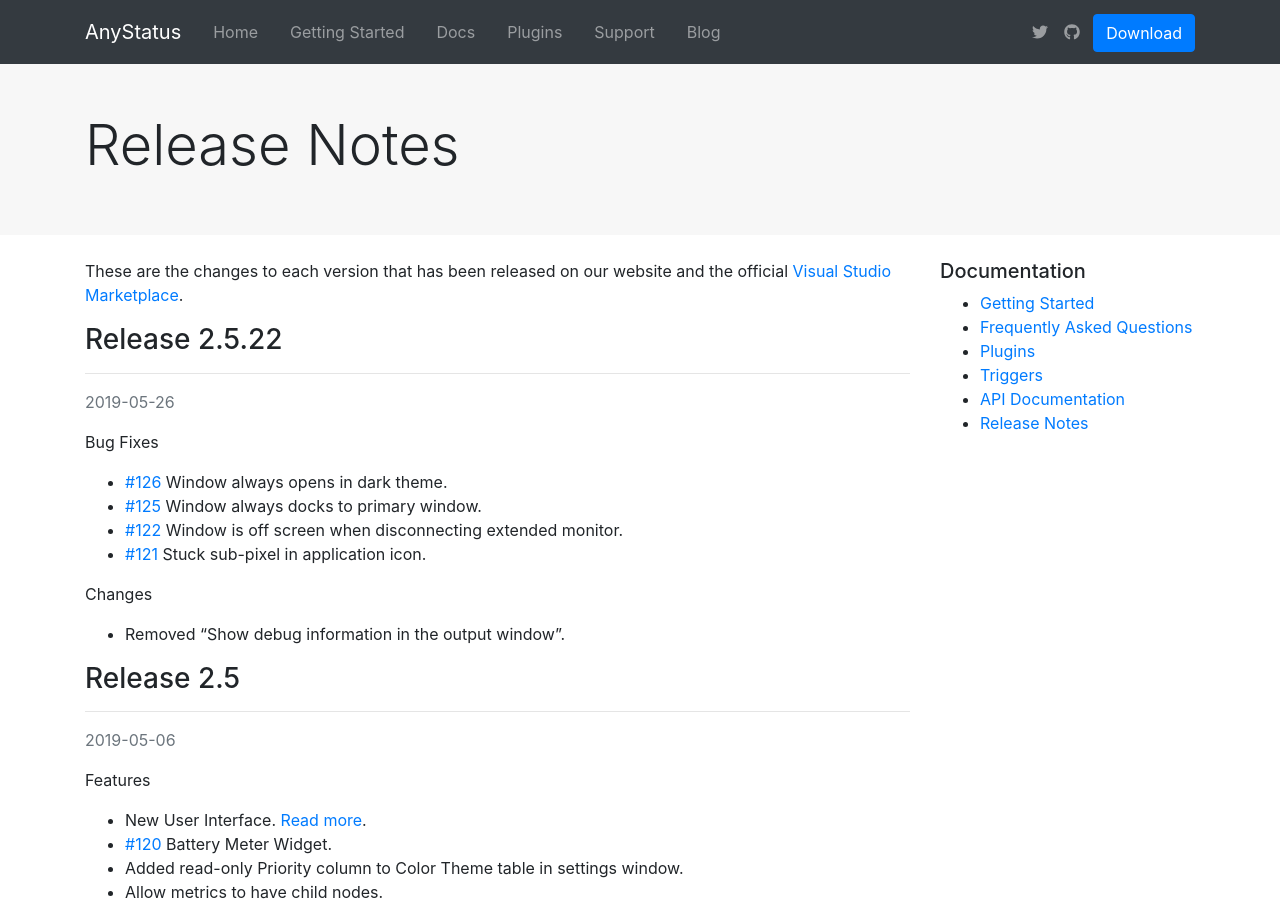
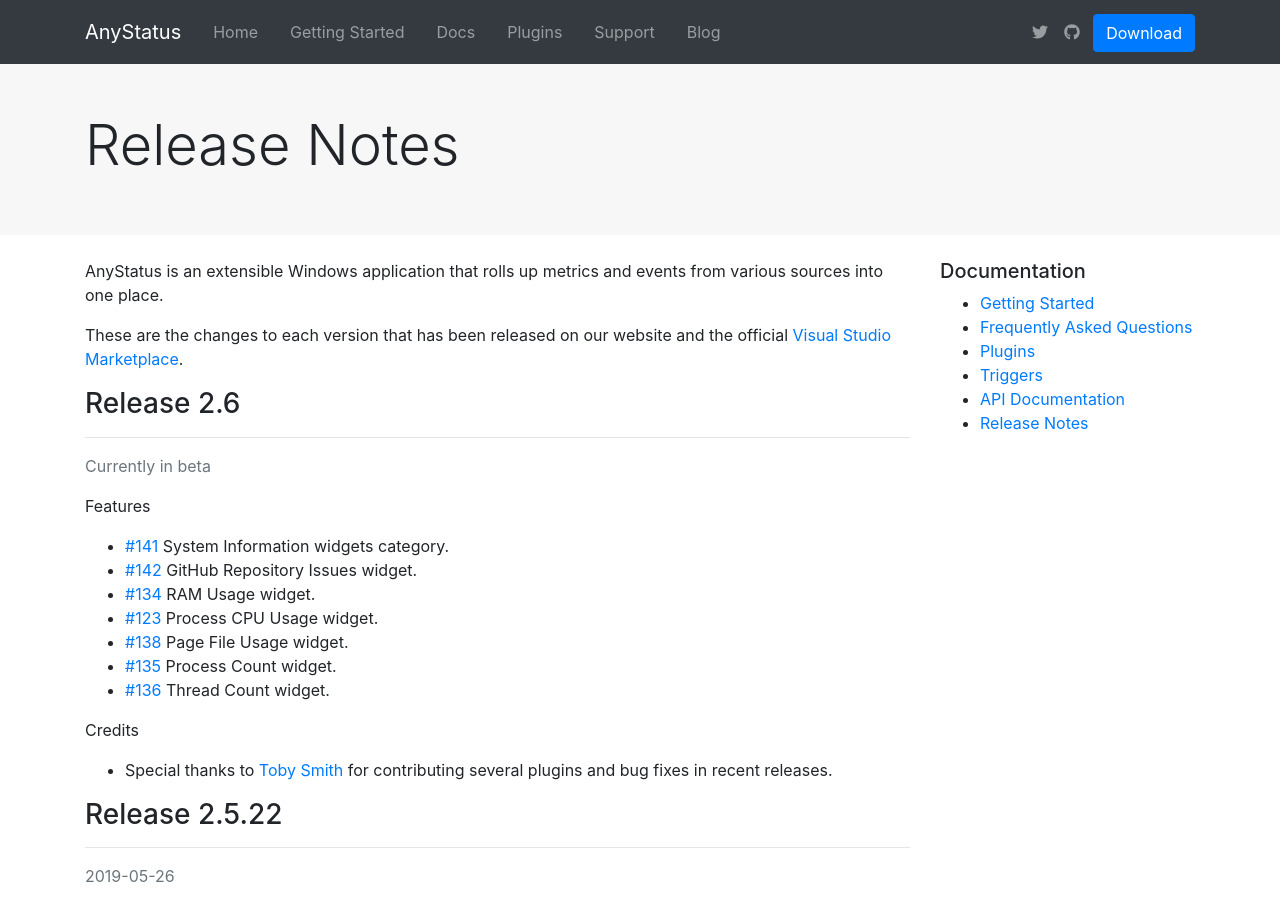
Before and after one commit to AnyStatus/anystatus.github.io, a Jekyll site: the page built from docs/release-notes.md, in a window 1280 px wide and 900 px high. Built offline with Jekyll 4.4.1, drawn with Linux system fonts in a browser that asks for light colours; comment, search, counter and statistics services are not loaded.

Commit message:
release 2.6 notes

```diff
--- a/_includes/footer.html
+++ b/_includes/footer.html
@@ -12,7 +12,7 @@
                         <li><a class="text-muted" href="/docs">Documentation</a></li>
                         <li><a class="text-muted" href="/plugins">Plugins</a></li>
                         <li><a class="text-muted" href="/downloads">Downloads</a></li>
-                        <li><a class="text-muted" href="/docs/changelog">Release Notes</a></li>
+                        <li><a class="text-muted" href="/docs/release-notes">Release Notes</a></li>
                         <li><a class="text-muted" href="/docs/api">API Documentation</a></li>
                         <li><a class="text-muted" href="/support">Support</a></li>
                         <li><a class="text-muted" href="/blog">Blog</a></li>
--- a/_layouts/docs.html
+++ b/_layouts/docs.html
@@ -18,7 +18,7 @@
                 <li><a href="/docs/plugins">Plugins</a></li>
                 <li><a href="/docs/triggers">Triggers</a></li>
                 <li><a href="/docs/api">API Documentation</a></li>
-                <li><a href="/docs/changelog">Release Notes</a></li>
+                <li><a href="/docs/release-notes">Release Notes</a></li>
             </ul>
         </div>
     </div>
--- a/docs/changelog.md
+++ b/docs/release-notes.md
@@ -1,13 +1,32 @@
 ---
 layout: docs
 title: Release Notes
-redirect_from: "changelog"
+redirect_from: ["changelog", "/docs/changelog"]
 ---
+AnyStatus is an extensible Windows application that rolls up metrics and events from various sources into one place.
 
 These are the changes to each version that has been released on our website and the official [Visual Studio Marketplace](https://marketplace.visualstudio.com/items?itemName=AlonAmsalem.AnyStatus).
 
+### Release 2.6
+------------------
+<p class="text-muted">Currently in beta</p>
+
+Features
+
+- [#141](https://github.com/AnyStatus/Support/issues/141) System Information widgets category.
+- [#142](https://github.com/AnyStatus/Support/issues/142) GitHub Repository Issues widget.
+- [#134](https://github.com/AnyStatus/Support/issues/134) RAM Usage widget.
+- [#123](https://github.com/AnyStatus/Support/issues/123) Process CPU Usage widget.
+- [#138](https://github.com/AnyStatus/Support/issues/138) Page File Usage widget.
+- [#135](https://github.com/AnyStatus/Support/issues/135) Process Count widget.
+- [#136](https://github.com/AnyStatus/Support/issues/136) Thread Count widget.
+
+Credits
+
+- Special thanks to [Toby Smith](https://tobysmith.uk/) for contributing several plugins and bug fixes in recent releases.
+
 ### Release 2.5.22
----------------
+------------------
 <p class="text-muted">2019-05-26</p>
 
 Bug Fixes
--- a/downloads/index.html
+++ b/downloads/index.html
@@ -32,7 +32,7 @@
             <p>
                 <a href="thank-you?v=latest" class="btn btn-secondary" onclick="ga('send', 'event', 'Download', 'Desktop');">Download</a>
             </p>
-            <p><a href="/docs/changelog">Check out what's new</a></p>
+            <p><a href="/docs/release-notes">Check out what's new</a></p>
         </div>
     </div>
 </div>
@@ -55,7 +55,7 @@
             </p>
             <p><a class="btn btn-primary" href="https://marketplace.visualstudio.com/items?itemName=AnyStatus.AnyStatus"
                     role="button" onclick="ga('send', 'event', 'Download', 'Visual Studio');">Download From Visual Studio Marketplace</a></p>
-            <p><a href="/docs/changelog">Check out what's new</a></p>
+            <p><a href="/docs/release-notes">Check out what's new</a></p>
         </div>
     </div>
 </div>
```
Also changed, not shown: PAD.xml (renamed from AnyStatus_Desktop_pad.xml, +15 -16 lines), _includes/buy.html (added, +8 -0 lines), docs/index.md (+1 -1 lines), support.md (+1 -1 lines), assets/images/screenshots/anystatus.2.6.5.png (added).
